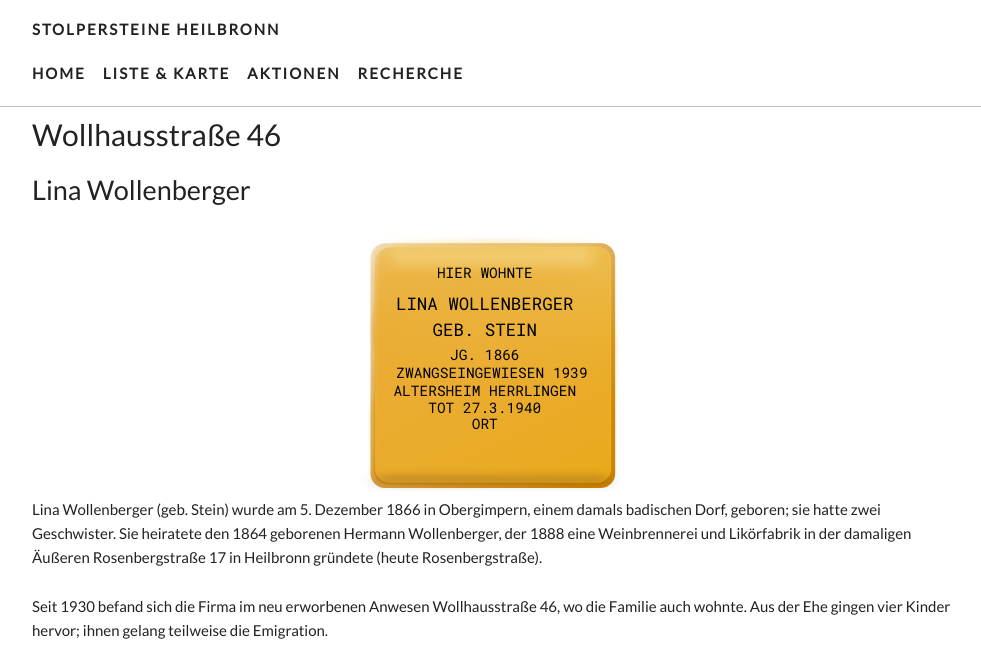
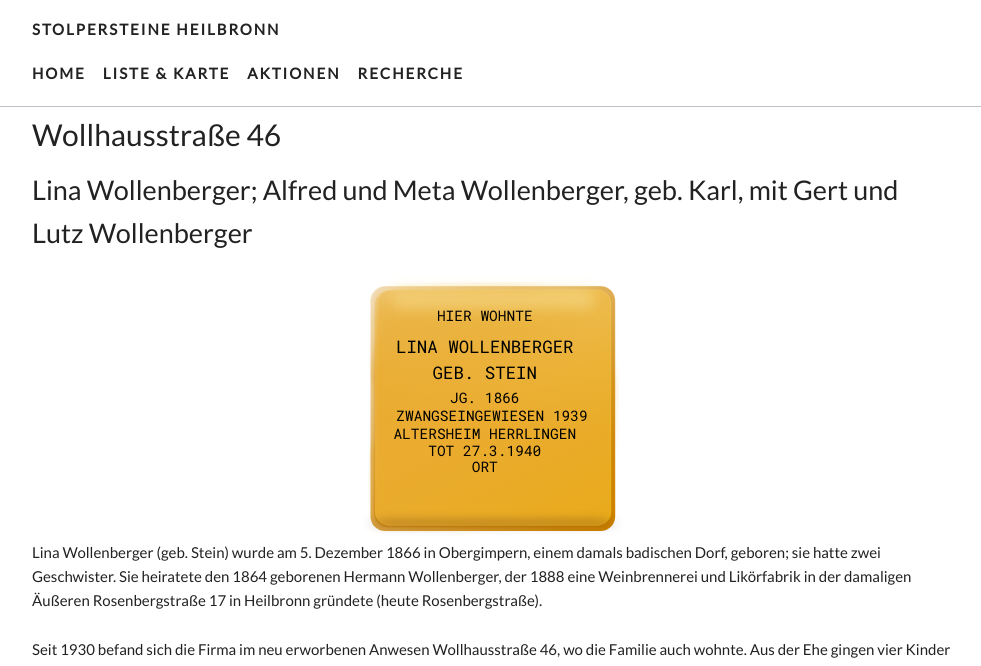
Before and after one commit to opendata-heilbronn/stolpersteine, a Jekyll site: the page built from _list/wollhausstr-46.markdown, in a window 1280 px wide and 1334 px high. Shown: the top 666 px of the window, without its empty margins (148-1129 px from the left). Built offline with Jekyll 4.4.1, drawn with Linux system fonts in a browser that asks for light colours; nearby versions of some CDN libraries; some web fonts are replaced; some of the changed text lies outside the part shown.

Commit message:
Updated Wollhausstr 46

```diff
--- a/_list/wollhausstr-46.markdown
+++ b/_list/wollhausstr-46.markdown
@@ -2,7 +2,8 @@
 title: Wollhausstraße 46
 date: 2017-06-27 09:00:00 Z
 position: 45
-names: Lina Wollenberger
+names: Lina Wollenberger; Alfred und Meta Wollenberger, geb. Karl, mit Gert und Lutz
+  Wollenberger
 paten: Helena Holzmeier-Kasperski, Sarwar Mustafa und Raham Naderi (Robert-Mayer-Gymnasium
   Heilbronn)
 steine:
```
